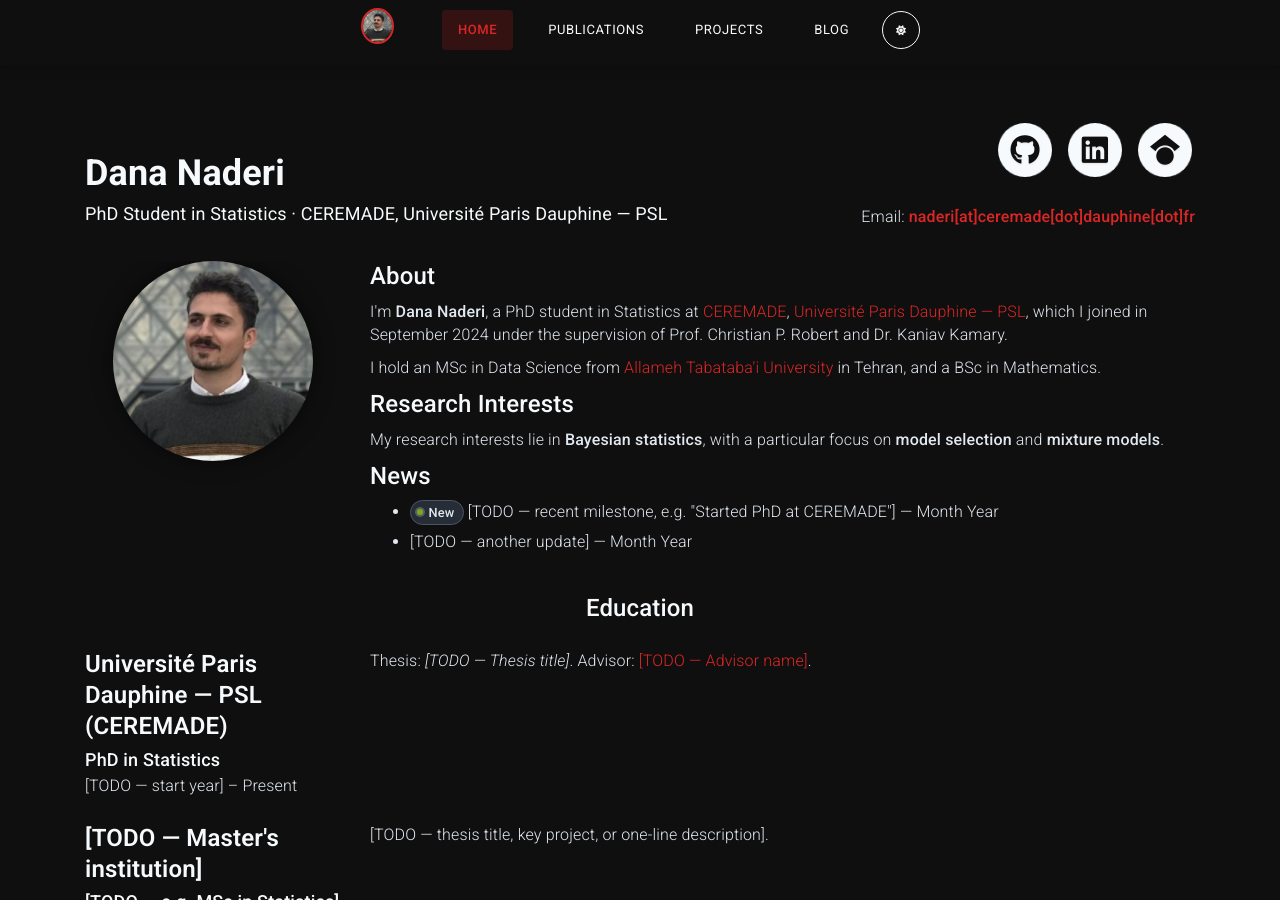
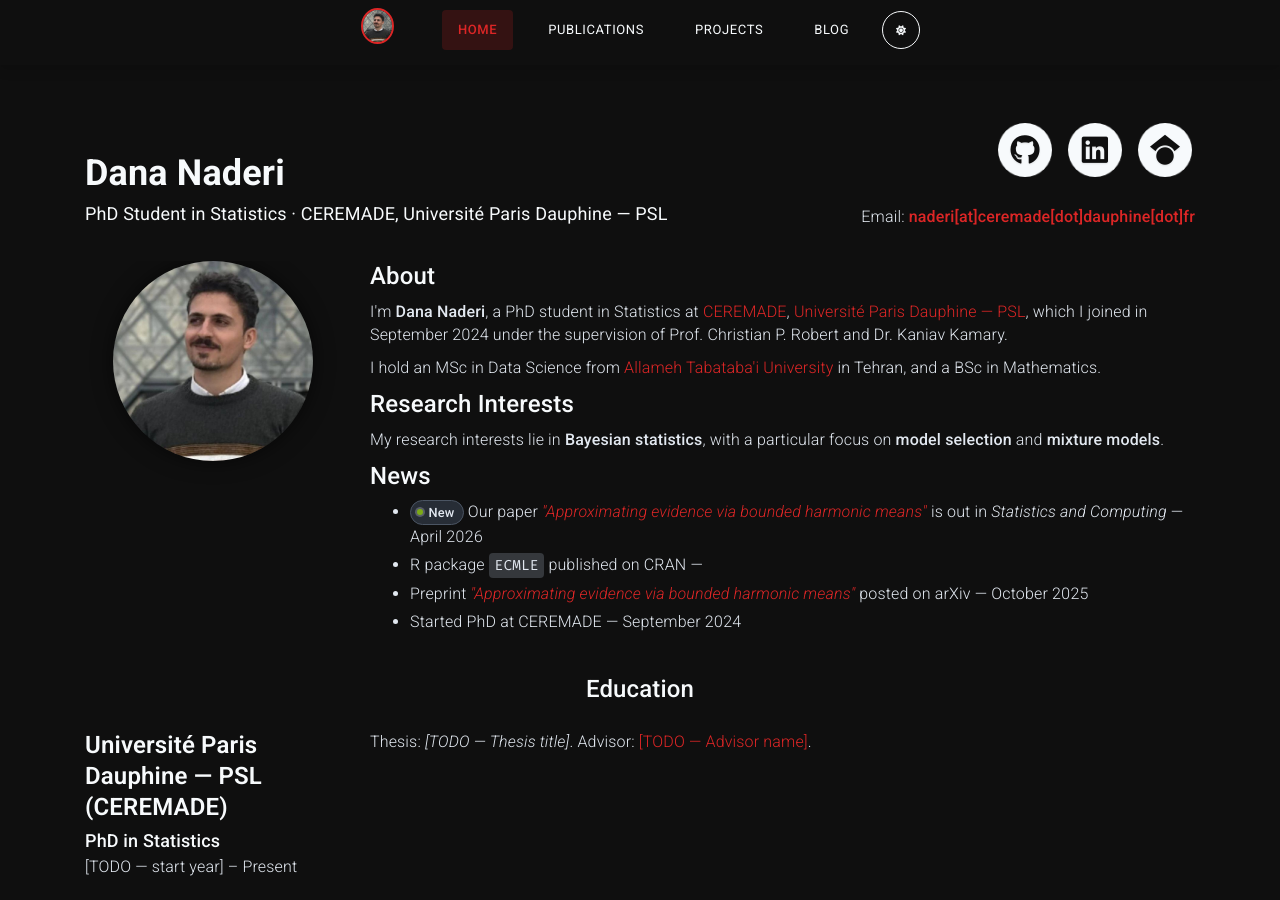
Before and after one commit to ikpconnect/dananaderi, a Jekyll site: the page built from index.md, in a window 1280 px wide and 900 px high. Built offline with Jekyll 4.4.1, drawn with Linux system fonts in a browser that asks for light colours; nearby versions of some CDN libraries.

Commit message:
Update _config.yml

```diff
--- a/_config.yml
+++ b/_config.yml
@@ -196,8 +196,10 @@ about_content: | # this will include new lines to allow paragraphs
   <section>
     <h3>News</h3>
     <ul>
-        <li><span class="badge badge-new badge-pulse">New</span> [TODO — recent milestone, e.g. "Started PhD at CEREMADE"] — Month Year</li>
-        <li>[TODO — another update] — Month Year</li>
+        <li><span class="badge badge-new badge-pulse">New</span> Our paper <em><a href="https://link.springer.com/article/10.1007/s11222-026-10875-z">"Approximating evidence via bounded harmonic means"</a></em> is out in <em>Statistics and Computing</em> — April 2026 <!-- TODO: verify month --></li>
+        <li>R package <a href="https://cran.r-project.org/web/packages/ECMLE/index.html"><code>ECMLE</code></a> published on CRAN — <!-- TODO: month/year from CRAN page --></li>
+        <li>Preprint <em><a href="https://arxiv.org/abs/2510.20617">"Approximating evidence via bounded harmonic means"</a></em> posted on arXiv — October 2025</li>
+        <li>Started PhD at CEREMADE — September 2024</li>
     </ul>
   </section>
 
```
